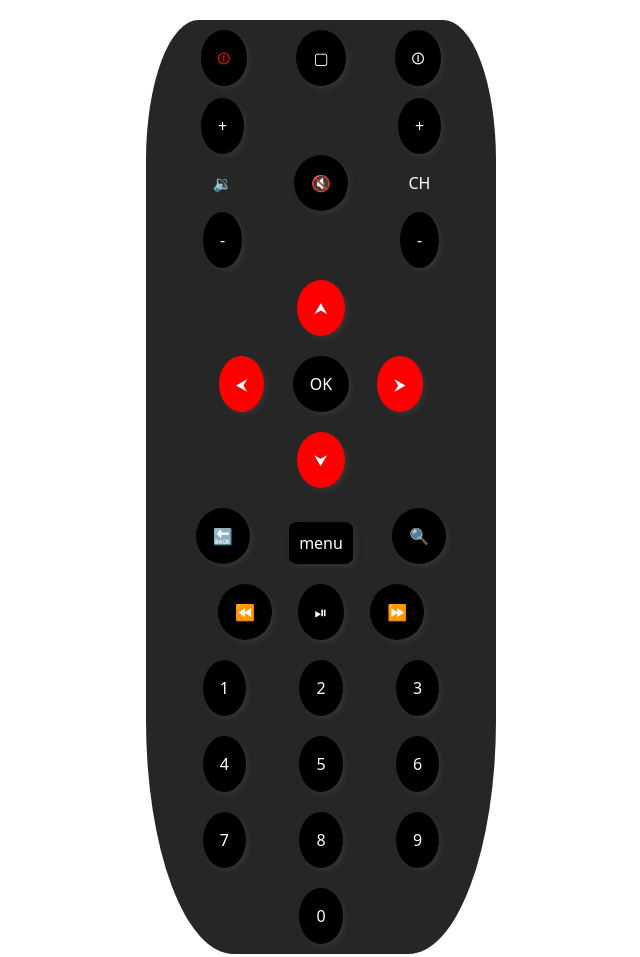
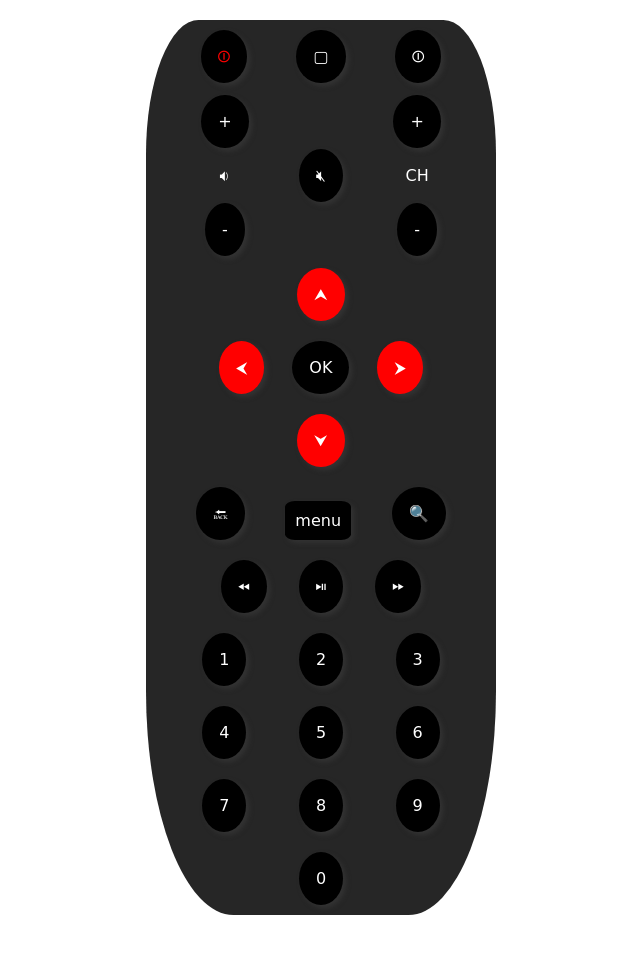
Before and after one commit to ShakirzyanovArsen/movix-alice, a plain HTML site: page front/index.html in a window 1280 px wide. Shown: the whole page, without its empty margins (319-959 px from the left). After the commit the page ends 923 px from the top, so only its background shows below. Drawn offline with Linux system fonts and the light colour scheme.

Commit message:
change fonts

```diff
--- a/front/index.html
+++ b/front/index.html
@@ -4,7 +4,8 @@
   <meta http-equiv="Content-Type" content="text/html; charset=ISO-8859-8">
 <style>
   html * {
-    font-family: Noto Sans !important;
+    font-family: DejaVu Sans, Symbola, Everson Mono, Dingbats, Segoe UI Symbol,
+ Quivira, SunExt-A, FreeSerif, Universalia, unifont !important;
   }
   .round-btn {
     padding: 17px 17px;
```
